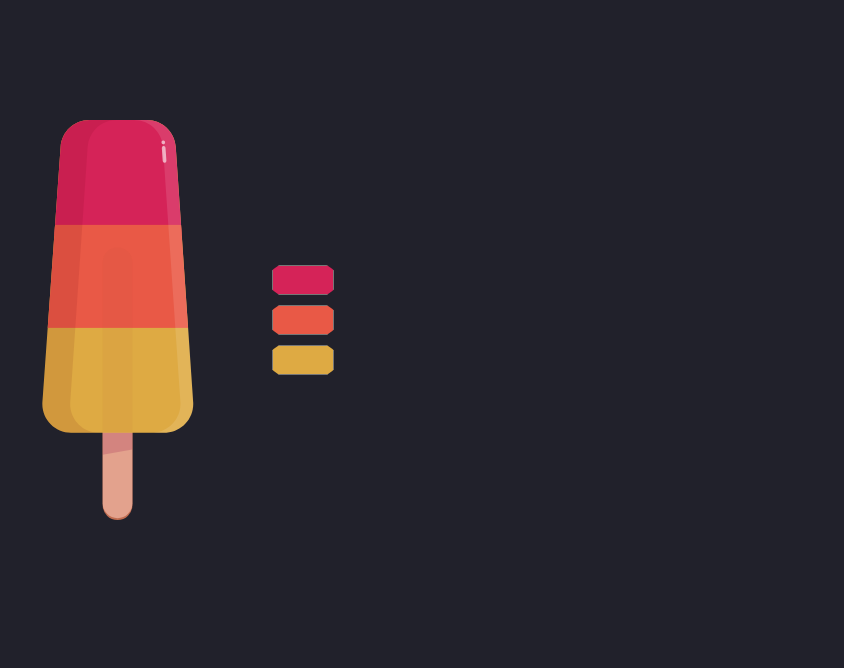
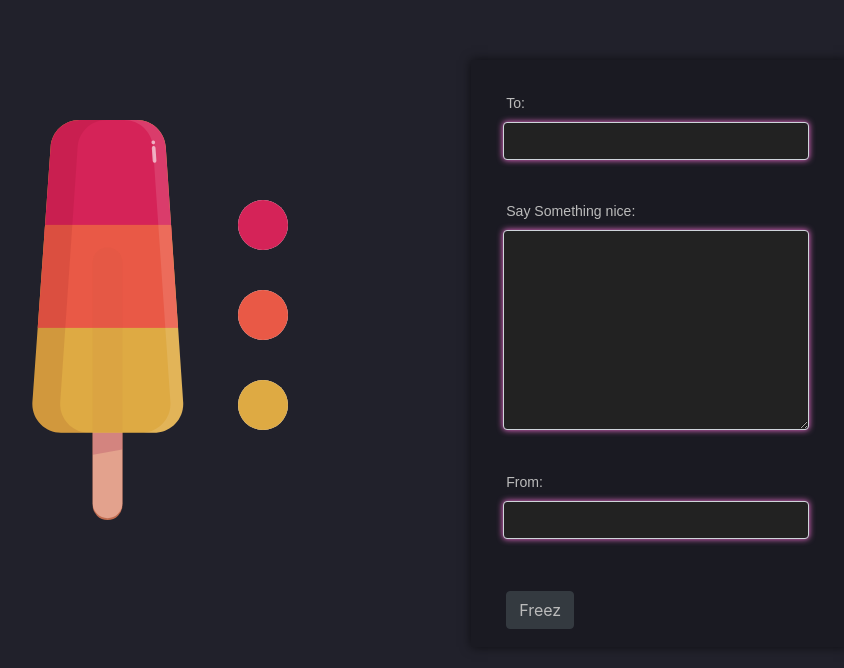
Before and after one commit to jawwad-ali/Virtual_lolly, a Gatsby site: page /CreateLolly in a window 1280 px wide. Shown: the whole page, without its empty margins (161-1005 px from the left). Built offline with nearby package versions, Linux system fonts and the light colour scheme; Gatsby itself is replaced by a stand-in of ours; a web font is replaced by a local one.

Commit message:
add style to createLolly page

```diff
--- /dev/null
+++ b/src/components/Result.js
@@ -0,0 +1,11 @@
+import React from 'react'
+
+function Result() {
+    return (
+        <div>
+
+        </div>
+    )
+}
+
+export default Result
--- a/src/pages/CreateLolly.css
+++ b/src/pages/CreateLolly.css
@@ -10,31 +10,86 @@
     text-align: center;
     top: 120px;
     justify-content: center;
-    align-items: center;
+    text-align: center;
 }
 
 .colorInputs {
     display: flex;
     flex-direction: column;
     position: relative;
-    left: 70px;
+    left: 30px;
+    top: 60px;
 }
 
-.colorInputs input {
+.colorpicker {
     border-radius: 50%;
-    width: 70px;
-    height: 40px;
     background: none;
     box-shadow: none;
     border: none;
+    border: 1px solid blue;
+}
+
+
+.colorPickerLabel {
+    width: 50px;
+    height: 50px;
+    border-radius: 50%;
+    margin: 20px;
+    overflow: hidden;
+}
+
+.colorPicker {
+    width: 80px;
+    height: 80px;
+    margin-top: -10px;
+    margin-left: -10px;
+    cursor: pointer;
 }
 
 .form-container {
+    padding: 1em 2em;
+    margin-bottom: 1.5em;
+    background-color: rgba(0, 0, 0, .2);
+    box-shadow: 0 0 10px rgba(0, 0, 0, .6);
+    text-align: left;
+    font-style: italic;
+    font-size: 1.1em;
+    width: 60%;
+    height: auto;
     position: relative;
-    top: 120px;
-    width: 90%;
+    top: 60px;
+    left: -20px;
 }
-img{
-    width: 163px !important;
-    height: 410px !important;
+
+label {
+    font-family: sans-serif;
+    font-size: .8em;
+    display: block;
+    color: #bbb;
+    margin-bottom: .2em;
+    font-style: normal;
+    margin-top: 15px;
 }
+
+.text-field {
+    font-size: .9em;
+    width: 100%;
+    padding: .4em .2em;
+    margin: 0 -.2em;
+    border: 1px solid #fa73d9;
+    color: #fff;
+    background-color: #222 !important;
+    box-shadow: 0 0 6px #fa73d9;
+}
+
+textarea.form-control {
+    height: 200px !important;
+}
+
+.error {
+    color: red;
+}
+
+.btn {
+    color: #bbb !important;
+}
--- a/src/pages/CreateLolly.js
+++ b/src/pages/CreateLolly.js
@@ -6,6 +6,7 @@ import { useFormik } from 'formik';
 import Grid from '@material-ui/core/Grid';
 import "./CreateLolly.css"
 import 'bootstrap/dist/css/bootstrap.min.css';
+import Result from "../components/Result"
 
 const getData = gql`{
    getVCard{
@@ -18,11 +19,17 @@ const addVCard_MUTATION = gql`
       $c2:String!
       $c3:String!,
       $sender:String!,
-      $rec:String!
-      $msg:String!){
-          addVCard(c1:$c1 ,c2:$c2,c3:$c3,sender:$sender,rec:$rec ,  msg:$msg){
-            id
-          }
+      $rec:String!,
+      $msg:String!,
+      )
+        {
+        addVCard(c1:$c1 , c2:$c2, c3:$c3, sender:$sender, rec:$rec ,  msg:$msg  ){
+          id
+          sender
+          rec
+          link
+          msg
+        }
   }
 `
 
@@ -35,7 +42,7 @@ export default function CreateLolly() {
       senderField: "",
     },
     onSubmit: (values) => {
-      console.log(values)
+      // console.log(values)
     },
     validate: (values) => {
       let error = {}
@@ -56,10 +63,6 @@ export default function CreateLolly() {
   const [c3, setC3] = useState("#deaa43")
 
   const handleSend = () => {
-    console.log(senderField.current.value)
-    console.log(recField.current.value)
-    console.log(msgField.current.value)
-
     if (!senderField.current.value, !recField.current.value, !msgField.current.value) {
       return false
     }
@@ -72,6 +75,7 @@ export default function CreateLolly() {
         msg: msgField.current.value
       }
     })
+    // console.log(sender , rec , msg)
     senderField.current.value = ""
     recField.current.value = ""
     msgField.current.value = ""
@@ -86,69 +90,51 @@ export default function CreateLolly() {
   return (
     <div className="data-container">
       <Grid container spacing={3}>
+
         <Grid item lg={6} xs={12}>
           <div className="lollyContainer">
             <Lolly top={c1} middle={c2} bottom={c3} />
             <div className="colorInputs">
-              <input type="color" value={c1} onChange={(e) => { setC1(e.target.value) }} />
-              <input type="color" value={c2} onChange={(e) => { setC2(e.target.value) }} />
-              <input type="color" value={c3} onChange={(e) => { setC3(e.target.value) }} />
+              <label htmlFor="topFlavor" className="colorPickerLabel">
+                <input type="color" className="colorPicker" value={c1} onChange={(e) => { setC1(e.target.value) }} />
+              </label>
+              <label htmlFor="topFlavor" className="colorPickerLabel">
+                <input type="color" className="colorPicker" value={c2} onChange={(e) => { setC2(e.target.value) }} />
+              </label>
+              <label htmlFor="topFlavor" className="colorPickerLabel">
+                <input type="color" className="colorPicker" value={c3} onChange={(e) => { setC3(e.target.value) }} />
+              </label>
             </div>
           </div>
         </Grid>
 
-        {/* <Grid item lg={6} xs={12}>
+        <Grid item lg={6} xs={12}>
           <div className="form-container">
 
             <form onSubmit={formik.handleSubmit}>
               <label>To:</label>
-              <input className="form-control" type="text" id="recField" placeholder="recever" onChange={formik.handleChange} ref={recField}
+              <input autoComplete="off" className="form-control text-field" type="text" id="recField" onChange={formik.handleChange} ref={recField}
               />
-              {formik.errors.recField ? <div>{formik.errors.recField}</div> : null}
-              <br />
+              {formik.errors.recField ? <div className="error">{formik.errors.recField}</div> : null}
+
               <br />
 
-              <textarea className="form-control" id="msgField" placeholder="Write what you think" onChange={formik.handleChange} ref={msgField}></textarea>
-              {formik.errors.msgField ? <div>{formik.errors.msgField}</div> : null}
-              <br />
+              <label>Say Something nice:</label>
+              <textarea autoComplete="off" className="form-control text-field" id="msgField" onChange={formik.handleChange} ref={msgField}></textarea>
+              {formik.errors.msgField ? <div className="error">{formik.errors.msgField}</div> : null}
+
               <br />
 
-              <input className="form-control" id="senderField" type="text" placeholder="FROM" onChange={formik.handleChange} ref={senderField} /> <br /><br />
-              {formik.errors.senderField ? <div>{formik.errors.senderField}</div> : null}
+              <label>From:</label>
+              <input autoComplete="off" className="form-control text-field" id="senderField" type="text" onChange={formik.handleChange} ref={senderField} /> <br /><br />
+              {formik.errors.senderField ? <div className="error" >{formik.errors.senderField}</div> : null}
 
-              <button className="btn btn-success" onClick={handleSend} id="login">Freez Lolly</button>
-
+              <input type="submit" className="btn btn-dark" onClick={handleSend} id="login" value="Freez" />
             </form>
           </div>
-        </Grid> */}
+        </Grid>
       </Grid>
 
-      {/* <div>
-
-        <form onSubmit={formik.handleSubmit}>
-          <label>To:</label>
-          <input type="text" id="recField" placeholder="recever" onChange={formik.handleChange} ref={recField}
-          />
-          {formik.errors.recField ? <div>{formik.errors.recField}</div> : null}
-          <br />
-          <br />
-
-          <textarea  id="msgField" placeholder="Write what you think" onChange={formik.handleChange} ref={msgField}></textarea>
-          {formik.errors.msgField ? <div>{formik.errors.msgField}</div> : null}
-          <br />
-          <br />
-
-          <input id="senderField" type="text" placeholder="FROM" onChange={formik.handleChange} ref={senderField} /> <br /><br />
-          {formik.errors.senderField ? <div>{formik.errors.senderField}</div> : null}
-
-          <button onClick={handleSend} id="login">Login</button>
-
-        </form>
-      </div> */}
-    </div>
-
-
-
-
+    </div >
   )
 }
```
Also changed, not shown: functions/v_lolly/v_lolly.js (+14 -5 lines), src/pages/index.js (line endings or trailing spaces), src/stories/Check.js (added).
